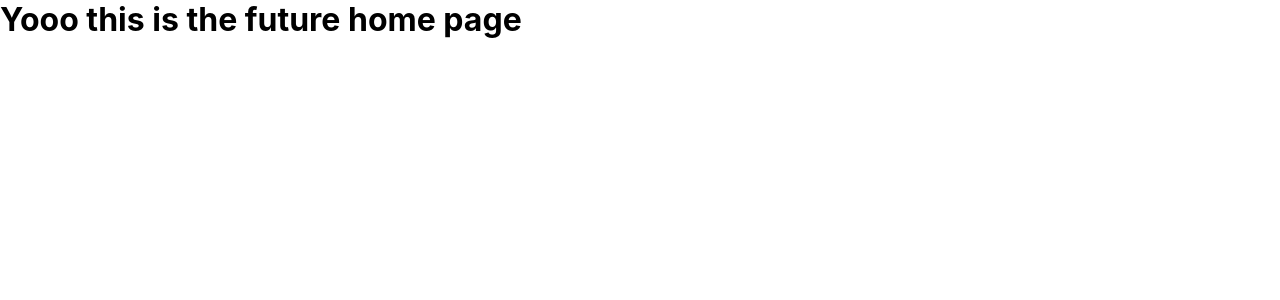
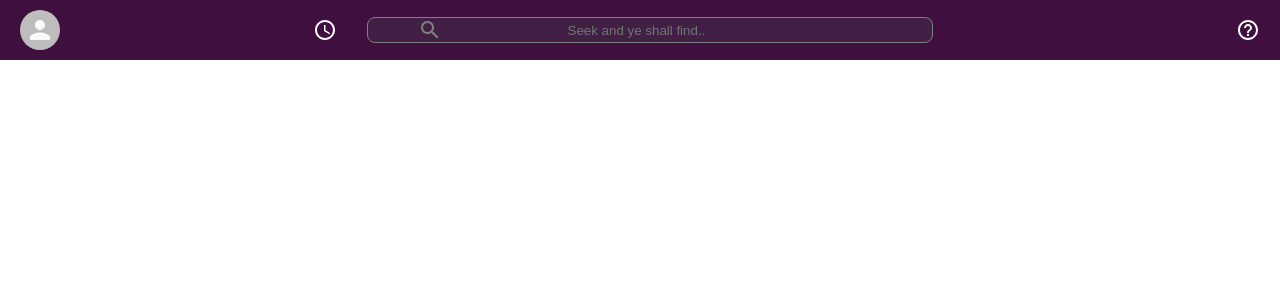
Before and after one commit to decocereus/slack-clone, a React (Create React App) app in the folder slack-clone/: page / in a window 1280 px wide. Shown: the top 300 px of the page. Built offline with nearby package versions, Linux system fonts and the light colour scheme.

Commit message:
Created header component

```diff
--- a/slack-clone/package.json
+++ b/slack-clone/package.json
@@ -4,6 +4,7 @@
   "private": true,
   "dependencies": {
     "@material-ui/core": "^4.12.2",
+    "@material-ui/icons": "^4.11.2",
     "@reduxjs/toolkit": "^1.5.1",
     "@testing-library/jest-dom": "^4.2.4",
     "@testing-library/react": "^9.3.2",
--- a/slack-clone/src/App.js
+++ b/slack-clone/src/App.js
@@ -1,6 +1,8 @@
 import React from "react";
 import { BrowserRouter as Router, Switch, Route } from "react-router-dom";
-import Header from "./Header";
+import styled from "styled-components";
+import Header from "./components/Header";
+import Sidebar from "./components/Sidebar";
 import "./App.css";
 
 function App() {
@@ -8,11 +10,15 @@ function App() {
     <div className="App">
       <Router>
         <>
-          <Switch>
-            <Route>
-              <Header />
-            </Route>
-          </Switch>
+          <Header />
+          <AppBody>
+            <Sidebar />
+            <Switch>
+              <Route path="/" exact>
+                {/* Chat */}
+              </Route>
+            </Switch>
+          </AppBody>
         </>
       </Router>
     </div>
@@ -20,3 +26,5 @@ function App() {
 }
 
 export default App;
+
+const AppBody = styled.div``;
--- a/slack-clone/src/Header.js
+++ /dev/null
@@ -1,17 +0,0 @@
-import React from "react";
-import styled from "styled-components";
-
-function Header() {
-  return (
-    <HeaderContainer>
-      <h1>Yooo this is the future home page</h1>
-      {/* Header left */}
-      {/* Header right */}
-      {/* Header Input */}
-    </HeaderContainer>
-  );
-}
-
-export default Header;
-
-const HeaderContainer = styled.div``;
--- /dev/null
+++ b/slack-clone/src/components/Header.js
@@ -0,0 +1,98 @@
+import React from "react";
+import styled from "styled-components";
+import Avatar from "@material-ui/core/Avatar";
+import AccessTimeIcon from "@material-ui/icons/AccessTime";
+import SearchIcon from "@material-ui/icons/Search";
+import HelpOutlineIcon from "@material-ui/icons/HelpOutline";
+
+function Header() {
+  return (
+    <HeaderContainer>
+      {/* Header left */}
+      <HeaderLeft>
+        <HeaderAvatar
+        //add Onclick for logout
+        />
+        <AccessTimeIcon />
+      </HeaderLeft>
+      {/* Header Input */}
+      <HeaderSearch>
+        <SearchIcon />
+        <input placeholder="Seek and ye shall find.." />
+      </HeaderSearch>
+      {/* Header right */}
+      <HeaderRight>
+        <HelpOutlineIcon />
+      </HeaderRight>
+    </HeaderContainer>
+  );
+}
+
+export default Header;
+
+// Header left
+const HeaderContainer = styled.div`
+  display: flex;
+  position: fixed;
+  width: 100%;
+  align-items: center;
+  justify-content: space-between;
+  padding: 10px 0;
+  background-color: var(--slack-color);
+  color: white;
+`;
+
+const HeaderLeft = styled.div`
+  flex: 0.3;
+  display: flex;
+  align-items: center;
+  margin-left: 20px;
+
+  > .MuiSvgIcon-root {
+    margin-left: auto;
+    margin-right: 30px;
+  }
+`;
+
+const HeaderAvatar = styled(Avatar)`
+  cursor: pointer;
+  :hover {
+    opacity: 0.8;
+  }
+`;
+// Header left
+
+// Header search or input
+
+const HeaderSearch = styled.div`
+  flex: 0.4;
+  opacity: 1;
+  border-radius: 8px;
+  background-color: #421f44;
+  text-align: center;
+  display: flex;
+  padding: 0 50px;
+  color: gray;
+  border: 1px gray solid;
+
+  > input {
+    background-color: transparent;
+    border: none;
+    text-align: center;
+    min-width: 30vw;
+    color: white;
+    outline: 0;
+  }
+`;
+// Header search
+// Header right
+
+const HeaderRight = styled.div`
+  flex: 0.3;
+  display: flex;
+  align-items: flex-end;
+  > .MuiSvgIcon-root {
+    margin-left: auto;
+    margin-right: 20px;
+  }
+`;
--- /dev/null
+++ b/slack-clone/src/components/Sidebar.js
@@ -0,0 +1,7 @@
+import React from "react";
+
+function Sidebar() {
+  return <div></div>;
+}
+
+export default Sidebar;
--- a/slack-clone/src/index.css
+++ b/slack-clone/src/index.css
@@ -2,7 +2,7 @@
   margin: 0;
 }
 body {
-  --slack-colour: #3f0f40;
+  --slack-color: #3f0f40;
   overflow: hidden;
   margin: 0;
   font-family: -apple-system, BlinkMacSystemFont, "Segoe UI", "Roboto", "Oxygen",
```
Also changed, not shown: 1 other file (tests, documents, lock files or other folders).
